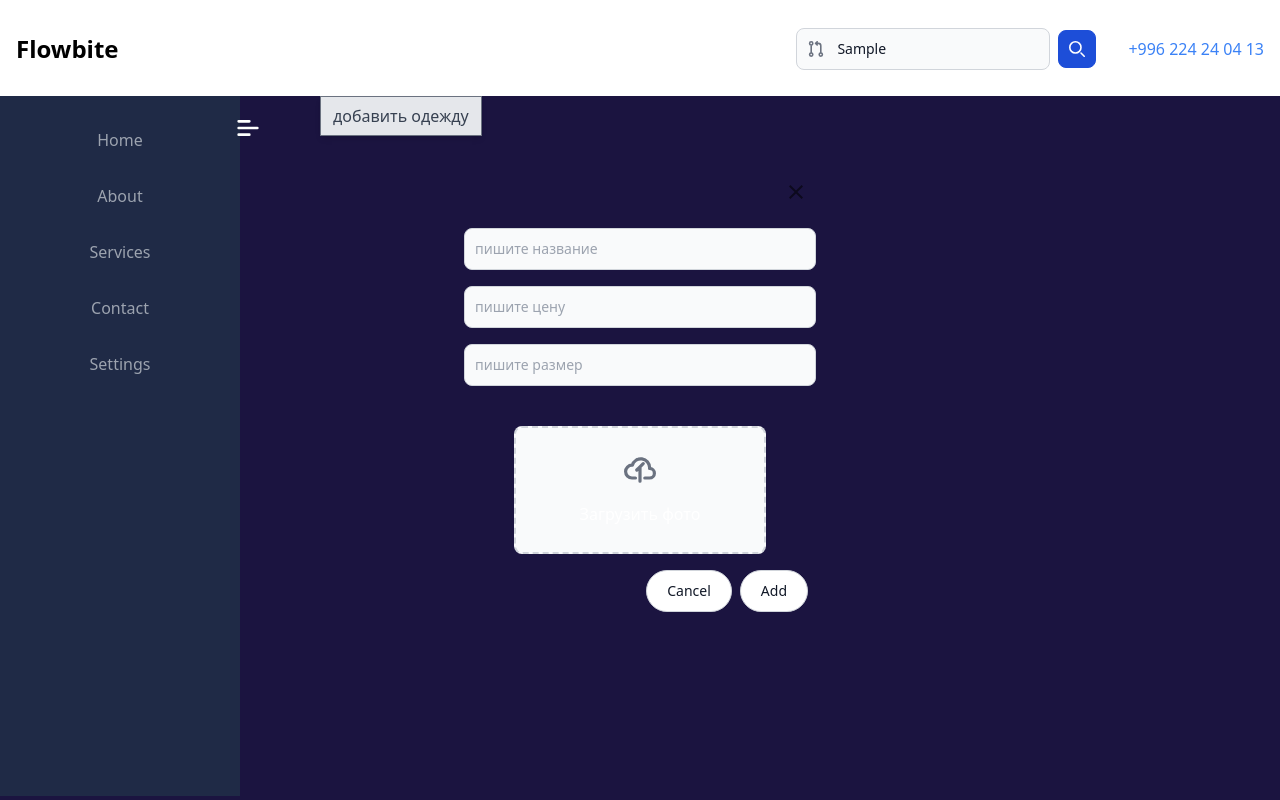
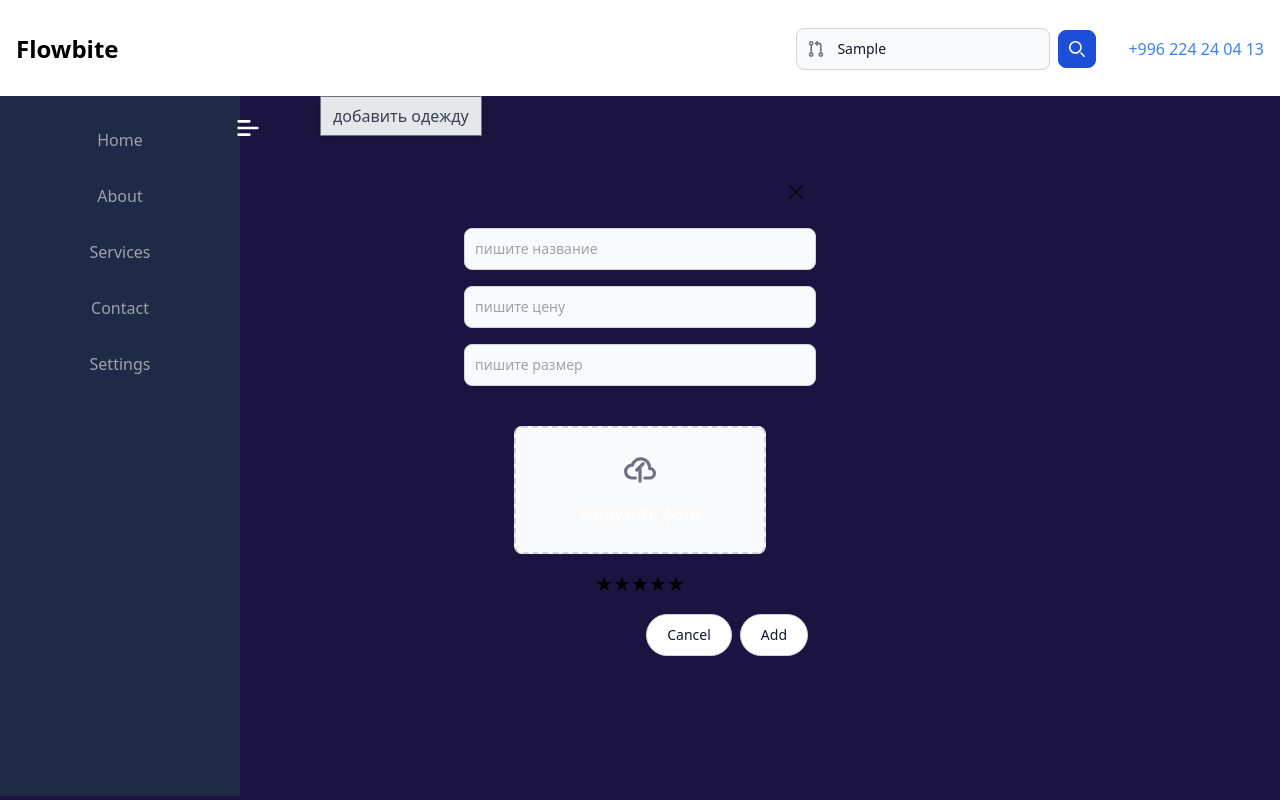
Before and after one commit to alixandr00/clothShopp, a React (Create React App) app: page / in a window 1280 px wide. Both pictures are taken after typing "Sample" into the empty fields and a click on the button "добавить одежду". Built offline with nearby package versions, Linux system fonts and the light colour scheme.

Commit message:
created rating

```diff
--- a/src/components/main/MainModal.jsx
+++ b/src/components/main/MainModal.jsx
@@ -2,6 +2,7 @@ import React, { useState } from "react";
 import { IconButton } from "@mui/material";
 import CloseIcon from "@mui/icons-material/Close";
 import { v4 as uuidv4 } from "uuid";
+import { RatingStars } from "./RatingStars";
 
 export const MainModal = ({
   openMainModalHandler,
@@ -13,6 +14,7 @@ export const MainModal = ({
   const [nameValue, setNameValue] = useState("");
   const [priceValue, setPriceValue] = useState("");
   const [sizeValue, setSizeValue] = useState("");
+  const [rating, setRating] = useState(0); // Начальный рейтинг
 
   const handleFileChange = (event) => {
     const file = event.target.files[0];
@@ -30,6 +32,7 @@ export const MainModal = ({
       price: `${priceValue} com`,
       size: sizeValue,
       img: selectedFile ? URL.createObjectURL(selectedFile) : null,
+      rating: rating, // Добавляем рейтинг к данным
     };
     const updatedClothes = [...clothes, data];
     setClothes(updatedClothes);
@@ -39,19 +42,25 @@ export const MainModal = ({
     setPriceValue("");
     setSizeValue("");
     setSelectedFile(null);
+    setRating(0); // Сброс рейтинга после добавления
     setOpenMainModal(false);
+  };
+
+  // Функция для установки рейтинга
+  const setRatingHandler = (newRating) => {
+    setRating(newRating);
   };
 
   return (
     <div className="fixed top-0 flex justify-center items-center w-screen h-screen z-50">
       <div className="w-96 h-[61vh] dark:bg-gray-800 rounded-xl p-4 relative">
-        <div className="w-full flex justify-end ">
+        <div className="w-full flex justify-end">
           <IconButton onClick={openMainModalHandler}>
             <CloseIcon />
           </IconButton>
           {selectedFile && (
             <IconButton
-              className="absolute top-[16.3rem] right-14 "
+              className="absolute top-[16.3rem] right-14"
               onClick={clearSelectedFile}
             >
               <CloseIcon />
@@ -61,15 +70,13 @@ export const MainModal = ({
         <div className="flex flex-col">
           <input
             type="text"
-            id="first_name"
-            class="mt-4 bg-gray-50 border border-gray-300 text-gray-900 text-sm rounded-lg focus:ring-blue-500 focus:border-blue-500 block w-full p-2.5 dark:bg-gray-700 dark:border-gray-600 dark:placeholder-gray-400 dark:text-white dark:focus:ring-blue-500 dark:focus:border-blue-500"
+            className="mt-4 bg-gray-50 border border-gray-300 text-gray-900 text-sm rounded-lg focus:ring-blue-500 focus:border-blue-500 block w-full p-2.5 dark:bg-gray-700 dark:border-gray-600 dark:placeholder-gray-400 dark:text-white dark:focus:ring-blue-500 dark:focus:border-blue-500"
             placeholder="пишите название"
             value={nameValue}
             onChange={(e) => setNameValue(e.target.value)}
             required
           />
           <input
-            id="visitors"
             type="number"
             className="mt-4 bg-gray-50 border border-gray-300 text-gray-900 text-sm rounded-lg focus:ring-blue-500 focus:border-blue-500 block w-full p-2.5 dark:bg-gray-700 dark:border-gray-600 dark:placeholder-gray-400 dark:text-white dark:focus:ring-blue-500 dark:focus:border-blue-500"
             placeholder="пишите цену"
@@ -78,7 +85,6 @@ export const MainModal = ({
             required
           />
           <input
-            id="visitors"
             type="number"
             className="mt-4 bg-gray-50 border border-gray-300 text-gray-900 text-sm rounded-lg focus:ring-blue-500 focus:border-blue-500 block w-full p-2.5 dark:bg-gray-700 dark:border-gray-600 dark:placeholder-gray-400 dark:text-white dark:focus:ring-blue-500 dark:focus:border-blue-500"
             placeholder="пишите размер"
@@ -129,18 +135,21 @@ dark:bg-gray-700 hover:bg-gray-100 dark:border-gray-600 dark:hover:border-gray-5
             </label>
           </div>
         )}
+        <div className="flex justify-center items-center mt-4">
+          <RatingStars rating={rating} setRating={setRatingHandler} />
+        </div>
         <div className="w-full mt-4 flex justify-end">
           <button
             onClick={openMainModalHandler}
             type="button"
-            class="text-gray-900 bg-white border border-gray-300 focus:outline-none hover:bg-gray-100 focus:ring-4 focus:ring-gray-200 font-medium rounded-full text-sm px-5 py-2.5 me-2 mb-2 dark:bg-gray-800 dark:text-white dark:border-gray-600 dark:hover:bg-gray-700 dark:hover:border-gray-600 dark:focus:ring-gray-700"
+            className="text-gray-900 bg-white border border-gray-300 focus:outline-none hover:bg-gray-100 focus:ring-4 focus:ring-gray-200 font-medium rounded-full text-sm px-5 py-2.5 me-2 mb-2 dark:bg-gray-800 dark:text-white dark:border-gray-600 dark:hover:bg-gray-700 dark:hover:border-gray-600 dark:focus:ring-gray-700"
           >
             Cancel
           </button>
           <button
             onClick={submitHandler}
             type="button"
-            class="text-gray-900 bg-white border border-gray-300 focus:outline-none hover:bg-gray-100 focus:ring-4 focus:ring-gray-200 font-medium rounded-full text-sm px-5 py-2.5 me-2 mb-2 dark:bg-gray-800 dark:text-white dark:border-gray-600 dark:hover:bg-gray-700 dark:hover:border-gray-600 dark:focus:ring-gray-700"
+            className="text-gray-900 bg-white border border-gray-300 focus:outline-none hover:bg-gray-100 focus:ring-4 focus:ring-gray-200 font-medium rounded-full text-sm px-5 py-2.5 me-2 mb-2 dark:bg-gray-800 dark:text-white dark:border-gray-600 dark:hover:bg-gray-700 dark:hover:border-gray-600 dark:focus:ring-gray-700"
           >
             Add
           </button>
--- /dev/null
+++ b/src/components/main/RatingStars.jsx
@@ -0,0 +1,19 @@
+export const RatingStars = ({ rating, setRating }) => {
+  const stars = [1, 2, 3, 4, 5];
+
+  return (
+    <div className="flex">
+      {stars.map((star) => (
+        <span
+          key={star}
+          className={`cursor-pointer text-xl ${
+            star <= rating ? "text-yellow-400" : "none"
+          } `}
+          onClick={() => setRating(star)}
+        >
+          ★
+        </span>
+      ))}
+    </div>
+  );
+};
```
